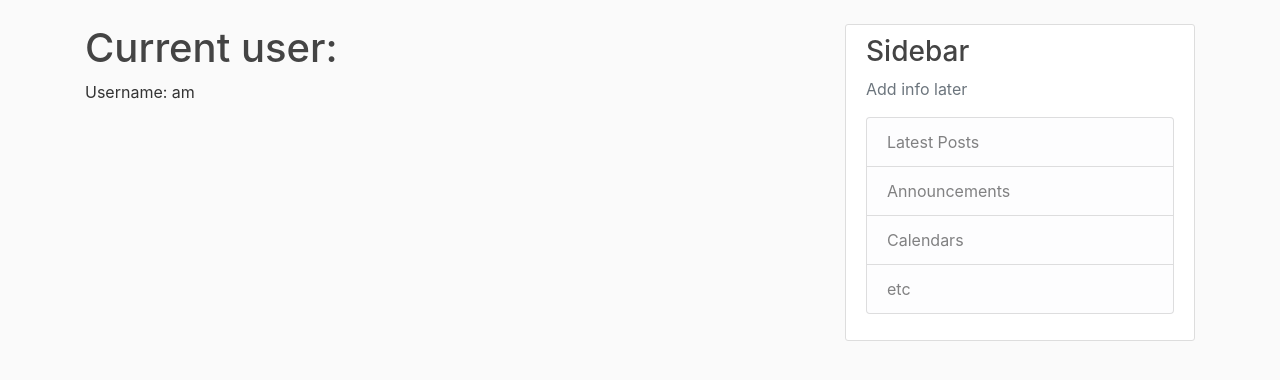
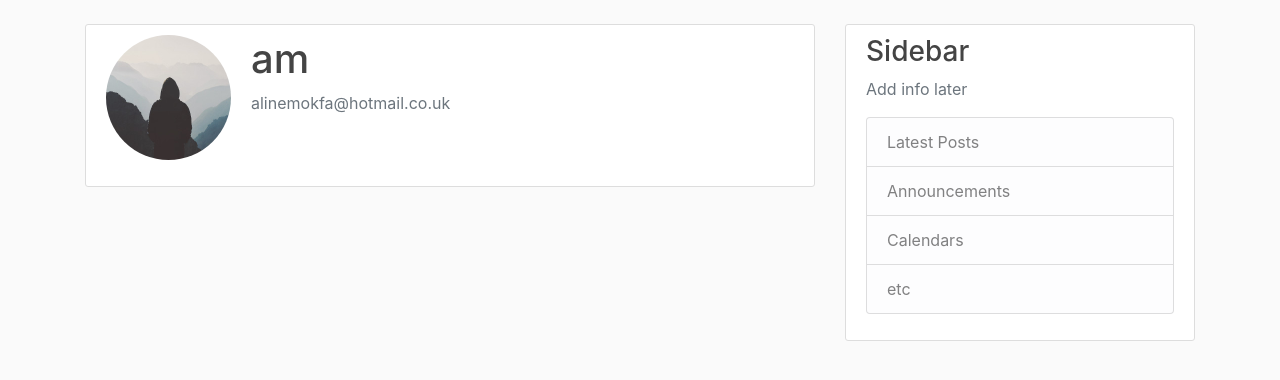
Before and after one commit to alinemokfa/python_flask_blog, a Flask app: page /account in a window 1280 px wide. Shown: the part 56-436 px from the top of the page. Run offline with Flask 2, Linux system fonts and the light colour scheme; a user stored in the database is signed in; some libraries are stand-ins or nearby versions.

Commit message:
Refactor accout styling and add image file

```diff
--- a/flask_blog/routes.py
+++ b/flask_blog/routes.py
@@ -65,4 +65,5 @@ def logout():
 @app.route("/account")
 @login_required
 def account():
-    return render_template('account.html', title='Account')
+    image_file = url_for('static', filename='profile_pics/' + current_user.image_file)
+    return render_template('account.html', title='Account', image_file=image_file)
--- a/flask_blog/templates/account.html
+++ b/flask_blog/templates/account.html
@@ -1,5 +1,13 @@
 {% extends "layout.html" %}
 {% block content %}
-      <h1>Current user:</h1>
-      <p> Username: {{ current_user.username }} </p>
+  <div class="content-section">
+    <div class="media">
+      <img class="rounded-circle account-img" src="{{ image_file }}">
+      <div class="media-body">
+        <h2 class="account-heading">{{ current_user.username }}</h2>
+        <p class="text-secondary">{{ current_user.email }}</p>
+      </div>
+    </div>
+    <!-- FORM HERE -->
+  </div>
 {% endblock content %}
```
Also changed, not shown: flask_blog/static/profile_pics/default.jpg (added).
